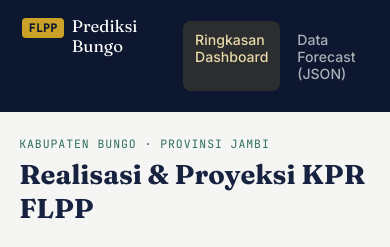
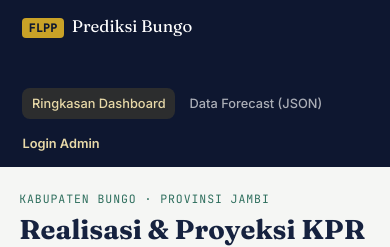
Before and after one commit to PanduChan/testing, a Flask app: template templates/dashboard.html in a window 390 px wide. Shown: the top 247 px of the page. Run offline with Flask 3, Linux system fonts and the light colour scheme; the template is opened without the code that fills it, so the values that code supplies are empty.

Commit message:
Perbaiki navbar responsive mobile

```diff
--- a/static/css/style.css
+++ b/static/css/style.css
@@ -354,13 +354,80 @@ h1, h2 { font-family: 'Fraunces', serif; margin: 0; }
 .status-badge--warn { background: #fbe8e2; color: var(--warn); }
 
 @media (max-width: 900px) {
-  .shell { flex-direction: column; }
-  .sidebar { width: 100%; flex-direction: row; align-items: center; padding: 1rem 1.4rem; }
-  .side-nav { flex-direction: row; }
-  .side-footer { display: none; }
-  .kpi-row { grid-template-columns: repeat(2, 1fr); }
-  .grid-2 { grid-template-columns: 1fr; }
-  .main { padding: 1.5rem 1.2rem 2.5rem; }
+  .shell {
+    flex-direction: column;
+  }
+
+  .sidebar {
+    width: 100%;
+    flex-direction: row;
+    align-items: center;
+    flex-wrap: wrap;
+    padding: 1rem 1.4rem;
+    gap: 0.6rem;
+  }
+
+  .brand {
+    flex-shrink: 0;
+  }
+
+  .side-nav {
+    flex-direction: row;
+    flex-wrap: wrap;
+    gap: 0.3rem;
+  }
+
+  .side-link {
+    white-space: nowrap;
+  }
+
+  .side-footer {
+    display: block;
+    border-top: 0;
+    padding-top: 0;
+    margin-left: auto;
+  }
+
+  .kpi-row {
+    grid-template-columns: repeat(2, 1fr);
+  }
+
+  .grid-2 {
+    grid-template-columns: 1fr;
+  }
+
+  .main {
+    padding: 1.5rem 1.2rem 2.5rem;
+  }
+}
+
+@media (max-width: 600px) {
+  .sidebar {
+    align-items: flex-start;
+  }
+
+  .brand {
+    width: 100%;
+  }
+
+  .side-nav {
+    width: 100%;
+  }
+
+  .side-link {
+    font-size: 0.8rem;
+    padding: 0.5rem 0.6rem;
+  }
+
+  .side-footer {
+    width: 100%;
+    margin-left: 0;
+    padding-top: 0.5rem;
+  }
+
+  .kpi-row {
+    grid-template-columns: 1fr;
+  }
 }
 
 /* ---------- FILTER BAR (fitur horizon & pengembang) ---------- */
```
